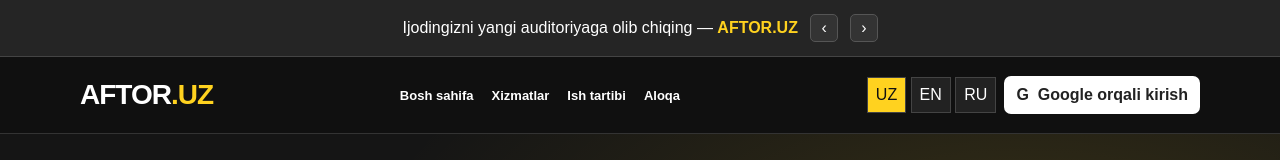
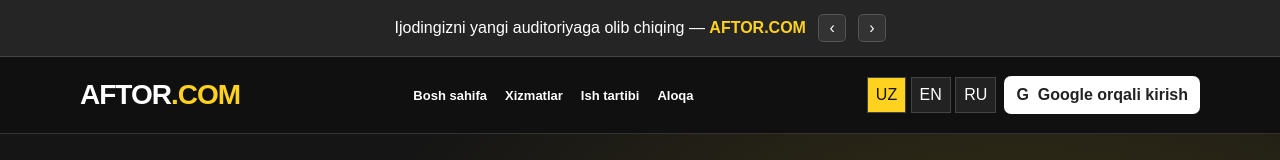
Before and after one commit to RUSTAMMUSIC/webrtc-chat-site, a website: page index.html in a window 1280 px wide. Shown: the top 160 px of the page. Drawn offline with Linux system fonts and the light colour scheme.

Commit message:
Update index.html

```diff
--- a/index.html
+++ b/index.html
@@ -465,7 +465,7 @@
 <body>
 
   <div class="ad">
-    <span id="adText">Ijodingizni yangi auditoriyaga olib chiqing — <strong>AFTOR.UZ</strong></span>
+    <span id="adText">Ijodingizni yangi auditoriyaga olib chiqing — <strong>AFTOR.COM</strong></span>
     <button id="adPrev" aria-label="Oldingi reklama">‹</button>
     <button id="adNext" aria-label="Keyingi reklama">›</button>
   </div>
@@ -473,7 +473,7 @@
   <header>
     <div class="container">
       <nav>
-        <a class="logo" href="#home">AFTOR<span>.UZ</span></a>
+        <a class="logo" href="#home">AFTOR<span>.COM</span></a>
 
         <div class="links" id="navLinks">
           <a href="#home" data-uz="Bosh sahifa" data-en="Home" data-ru="Главная">Bosh sahifa</a>
@@ -649,7 +649,7 @@
 
         <div class="contact-grid">
           <div class="contact-info">
-            <h3>AFTOR.UZ</h3>
+            <h3>AFTOR.COM</h3>
             <p data-uz="YouTube kanali, musiqa relizi yoki mualliflik huquqlari bo‘yicha savolingizni yozing." data-en="Contact us about a YouTube channel, music release, or copyright question." data-ru="Напишите нам о YouTube-канале, музыкальном релизе или авторских правах.">YouTube kanali, musiqa relizi yoki mualliflik huquqlari bo‘yicha savolingizni yozing.</p>
             <p><strong style="color:#ffd21f">E-mail:</strong> <span data-uz="Hozircha sozlanmagan" data-en="Not configured yet" data-ru="Пока не настроен">Hozircha sozlanmagan</span></p>
             <p style="font-size:11px">Parol va boshqa maxfiy ma’lumotlarni yubormang.</p>
```
